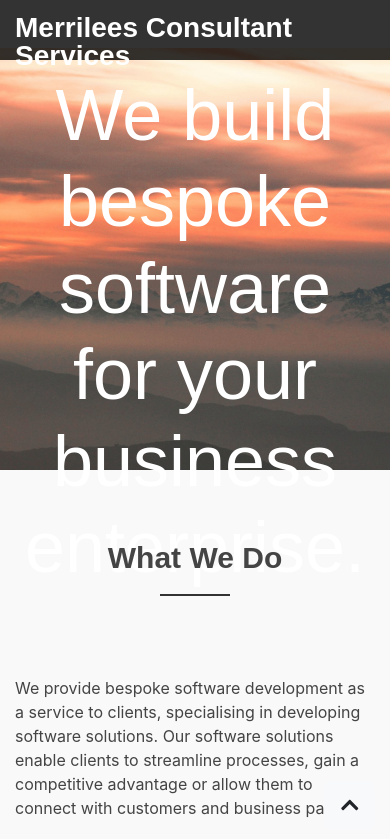
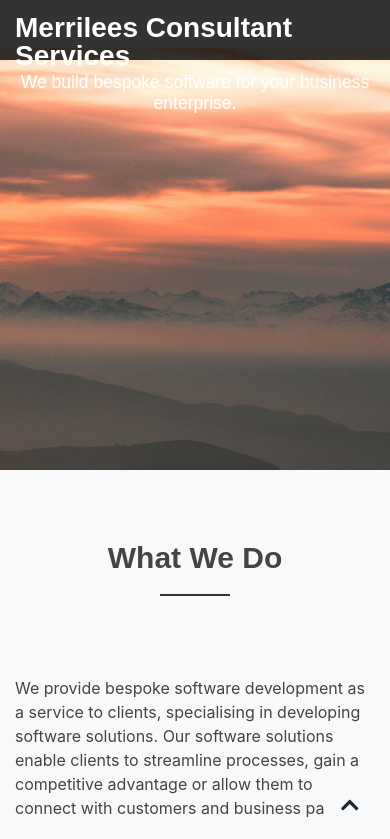
Before and after one commit to philm75/mcs-web-site-relaunch, a React (Create React App) app: page / in a window 390 px wide. Shown: the top 839 px of the page. Built offline with nearby package versions, Linux system fonts and the light colour scheme.

Commit message:
Fix responsive banner issue

```diff
--- a/public/css/styles.css
+++ b/public/css/styles.css
@@ -2627,7 +2627,9 @@ span.email-notes {
 }
 
 .tag-line {
-    font-size: 4em;
+    font-size: 4.5vw;
+    font-weight: 300;
+    line-height: 1.2;
 }
 
 footer {
--- a/src/components/layout/BusinessHeader.js
+++ b/src/components/layout/BusinessHeader.js
@@ -10,7 +10,7 @@ const BusinessHeader = props => {
             <div className="container">
                 <div className="row mt-5">
                     <div className="col-sm-12">
-                        <h1 className="display-3 text-center text-white mt-4 tag-line">
+                        <h1 className="text-center text-white mt-4 tag-line">
                             {message}
                         </h1>
                     </div>
```
